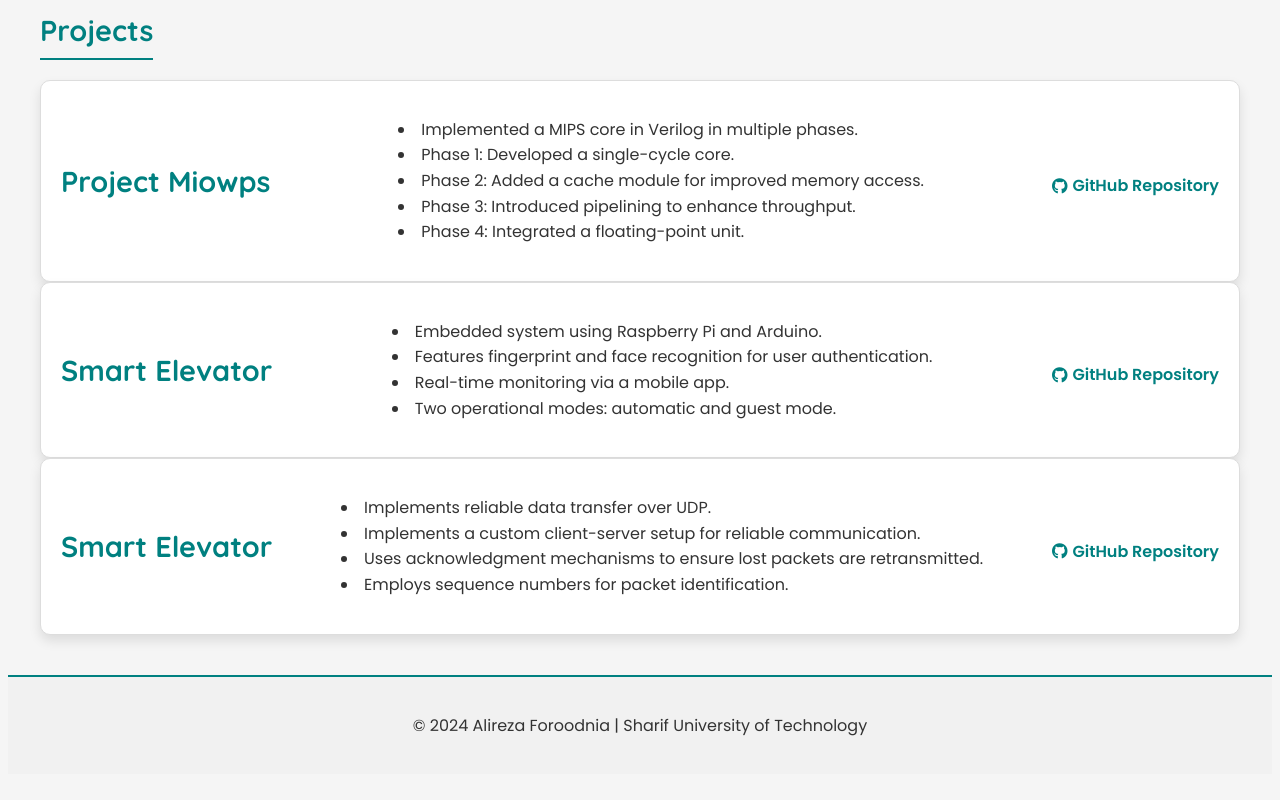
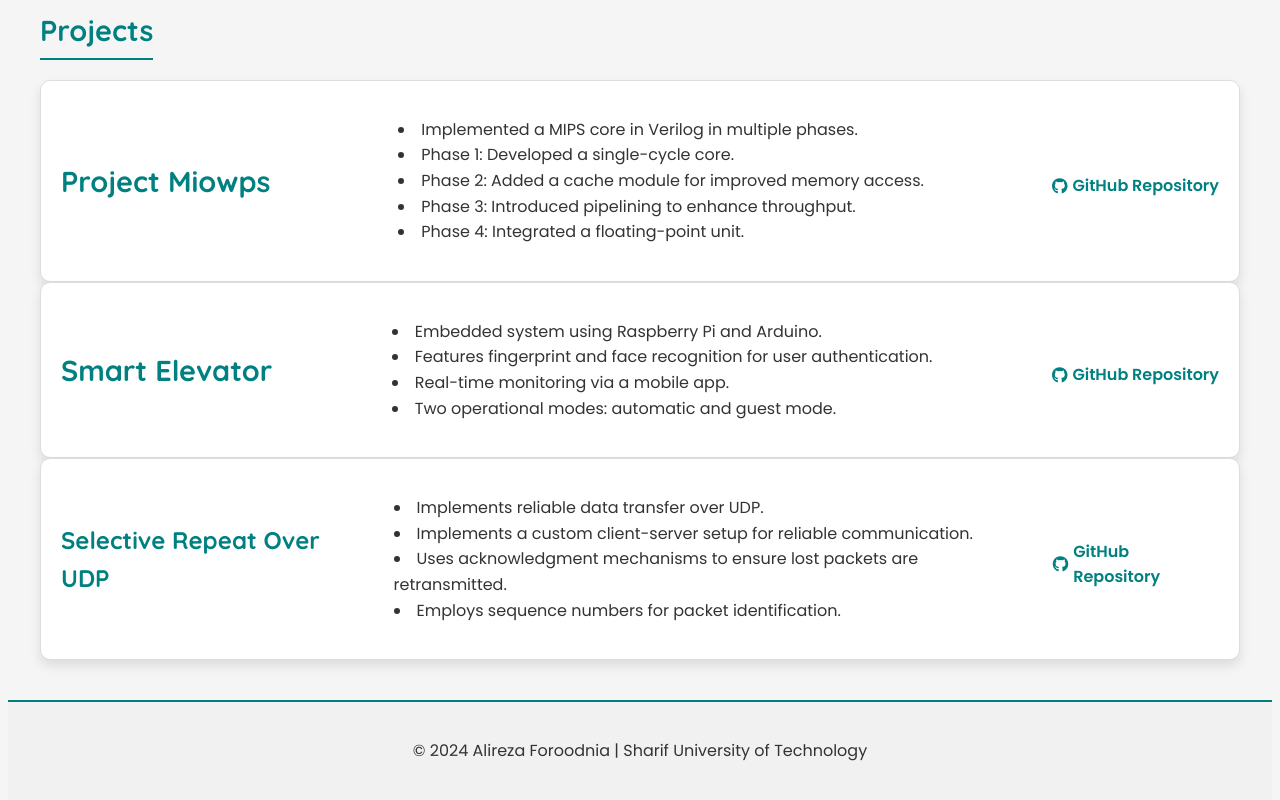
Before and after one commit to alirf2077/alirf2077.github.io, a plain HTML site: page index.html in a window 1280 px wide. Shown: the part 3134-3934 px from the top of the page. Drawn offline with Linux system fonts and the light colour scheme.

Commit message:
Added projects_2

```diff
--- a/index.html
+++ b/index.html
@@ -449,7 +449,7 @@
 
         <!-- Project 3 Placeholder -->
         <div class="card" style="display: flex; align-items: center; justify-content: space-between; gap: 20px; padding: 20px;">
-          <h3 style="font-size: 1.8em;">Smart Elevator</h3>
+          <h3 style="font-size: 1.5em;">Selective Repeat Over UDP</h3>
           <ul style="margin-left: 0; padding-left: 0; text-align: left; list-style-position: inside;">
             <li>Implements reliable data transfer over UDP.</li>
               <li>Implements a custom client-server setup for reliable communication.</li>
```
